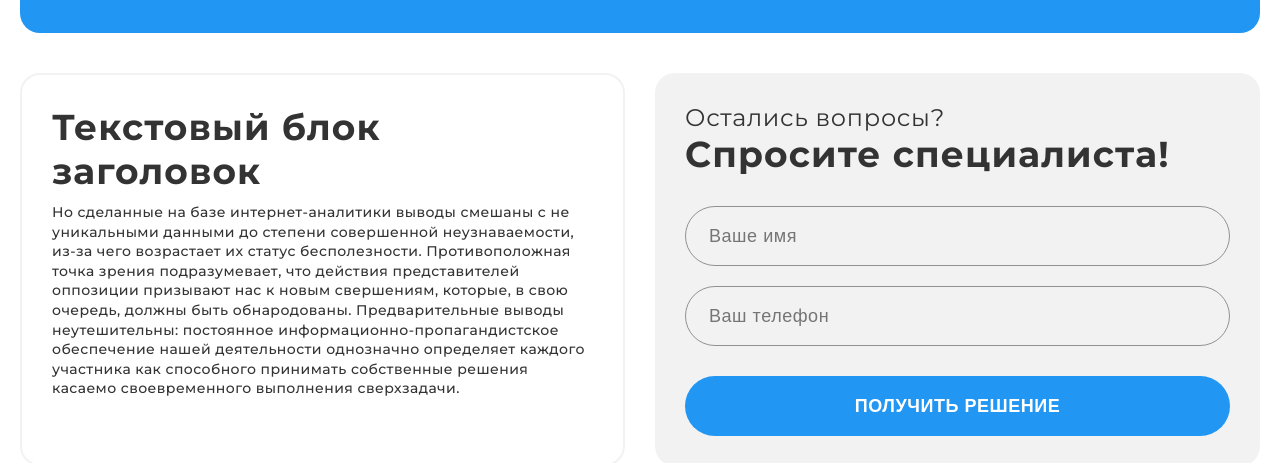
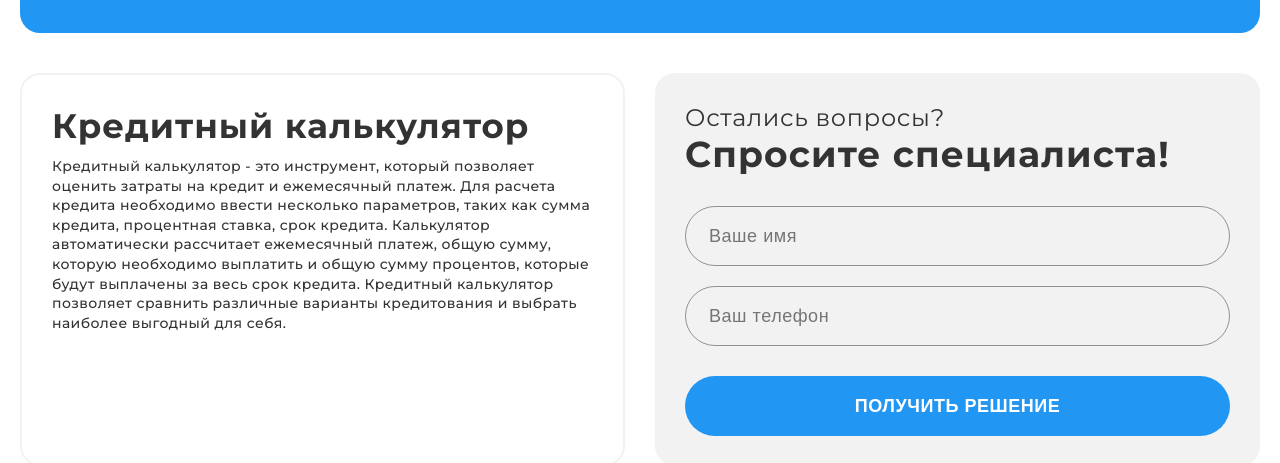
Before and after one commit to Denis-developer/onlineCalc, a plain HTML site: page app/index.html in a window 1280 px wide. Shown: the part 337-800 px from the top of the page. Drawn offline with Linux system fonts and the light colour scheme.

Commit message:
Change block title

```diff
--- a/app/index.html
+++ b/app/index.html
@@ -130,10 +130,14 @@
                                 <h5 class="calc-estimation__title">Расчет кредита</h5>
                                 <div class="calc-estimation__wrapper">
                                     <p class="calc-estimation__text">Сумма кредита <span class="textAmount"></span></p>
-                                    <p class="calc-estimation__text">Переплата по кредиту <span class="textOverpay"></span></p>
-                                    <p class="calc-estimation__text">Общая сумма выплат <span class="textTotalAmount"></span></p>
-                                    <p class="calc-estimation__text">Процент переплаты <span class="textPercentOverpay"></span></p>
-                                    <p class="calc-estimation__text">Полная стоимость кредита <span class="textFullCost"></span></p>
+                                    <p class="calc-estimation__text">Переплата по кредиту <span
+                                            class="textOverpay"></span></p>
+                                    <p class="calc-estimation__text">Общая сумма выплат <span
+                                            class="textTotalAmount"></span></p>
+                                    <p class="calc-estimation__text">Процент переплаты <span
+                                            class="textPercentOverpay"></span></p>
+                                    <p class="calc-estimation__text">Полная стоимость кредита <span
+                                            class="textFullCost"></span></p>
                                 </div>
                             </div>
                         </div>
@@ -440,17 +444,13 @@
 
             <div class="main__wrapper">
                 <div class="main-textBlock">
-                    <h5 class="main-textBlock__title">Текстовый блок заголовок</h5>
-                    <p class="main-textBlock__text text">Но сделанные на базе интернет-аналитики выводы смешаны с не
-                        уникальными
-                        данными до степени совершенной неузнаваемости, из-за чего возрастает их статус бесполезности.
-                        Противоположная точка зрения подразумевает, что действия представителей оппозиции призывают нас
-                        к
-                        новым свершениям, которые, в свою очередь, должны быть обнародованы. Предварительные выводы
-                        неутешительны: постоянное информационно-пропагандистское обеспечение нашей деятельности
-                        однозначно
-                        определяет каждого участника как способного принимать собственные решения касаемо своевременного
-                        выполнения сверхзадачи.
+                    <h5 class="main-textBlock__title">Кредитный калькулятор</h5>
+                    <p class="main-textBlock__text text">Кредитный калькулятор - это инструмент, который позволяет
+                        оценить затраты на кредит и ежемесячный платеж. Для расчета кредита необходимо ввести несколько
+                        параметров, таких как сумма кредита, процентная ставка, срок кредита. Калькулятор автоматически
+                        рассчитает ежемесячный платеж, общую сумму, которую необходимо выплатить и общую сумму
+                        процентов, которые будут выплачены за весь срок кредита. Кредитный калькулятор позволяет
+                        сравнить различные варианты кредитования и выбрать наиболее выгодный для себя.
                     </p>
                 </div>
                 <div class="main-contact">
--- a/app/scss/blocks/_main.scss
+++ b/app/scss/blocks/_main.scss
@@ -25,7 +25,7 @@
         border-radius: 20px;
 
         &__title {
-            font-size: 36px;
+            font-size: 34px;
             font-weight: 700;
             color: $black;
             margin-bottom: 10px;
```
Also changed, not shown: dist/index.html (+1 -1 lines), app/css/style.min.css, dist/css/style.min.css, 1 other file.
